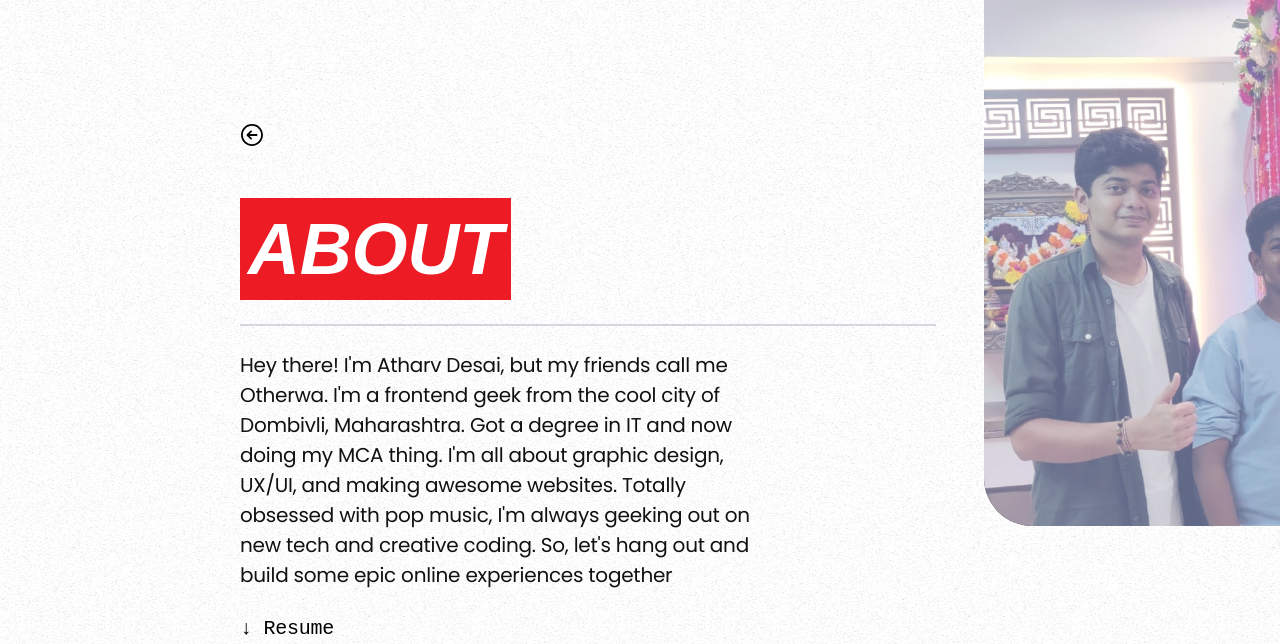
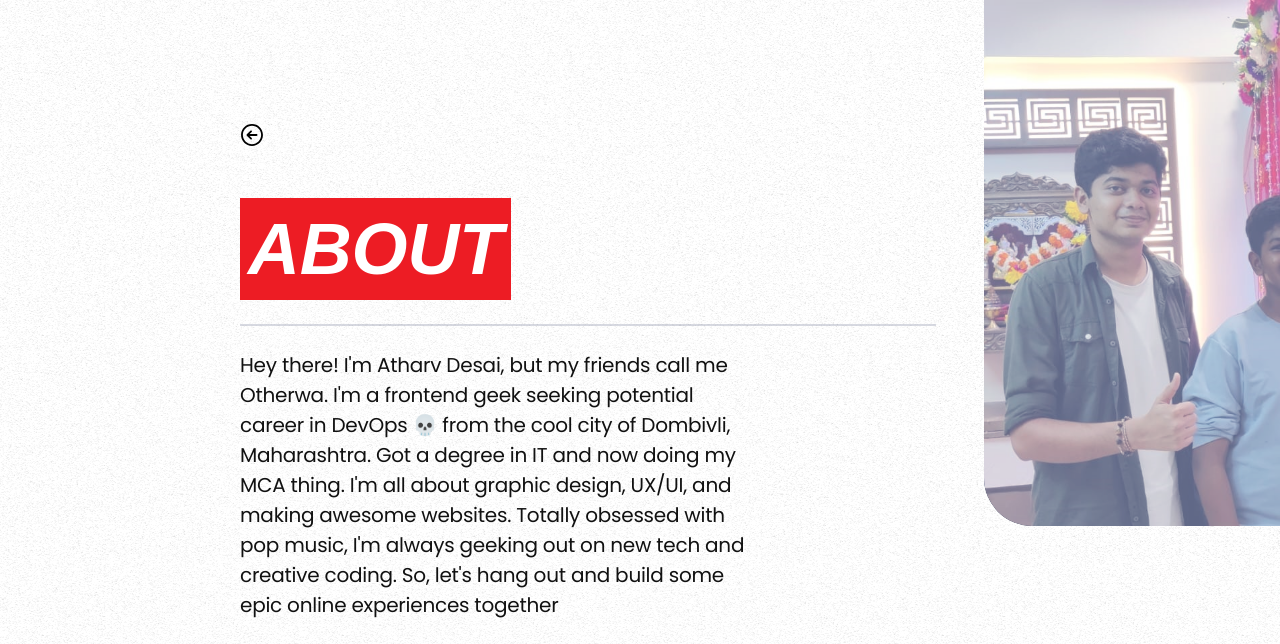
Before and after one commit to Otherwa/myPortfolio, a plain HTML site: page public/about.html in a window 1280 px wide. Shown: the top 644 px of the page. Drawn offline with nearby package versions, Linux system fonts and the light colour scheme; a script that the page names is missing.

Commit message:
/profile Updates/

```diff
--- a/public/about.html
+++ b/public/about.html
@@ -79,7 +79,8 @@
                     </div>
                 </div>
                 <p class="presentation-text" style="opacity: 1; transform: none;">
-                    Hey there! I'm Atharv Desai, but my friends call me Otherwa. I'm a frontend geek from the cool city
+                    Hey there! I'm Atharv Desai, but my friends call me Otherwa. I'm a frontend geek seeking potential
+                    career in DevOps 💀 from the cool city
                     of Dombivli, Maharashtra. Got a degree in IT and now doing my MCA thing. I'm all about graphic
                     design, UX/UI, and making awesome websites. Totally obsessed with pop music, I'm always geeking out
                     on new tech and creative coding. So, let's hang out and build some epic online experiences together
```
